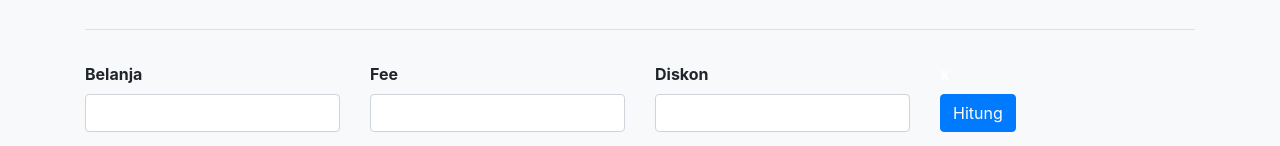
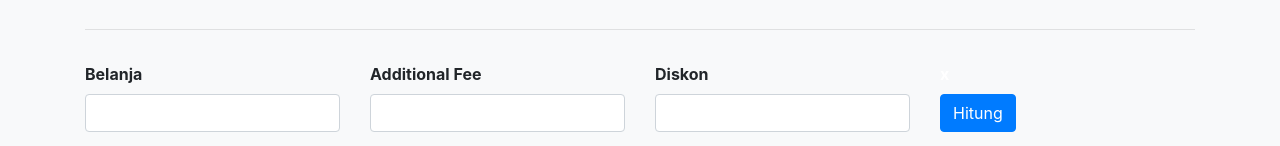
Before and after one commit to neracasurga/1, a plain HTML site: page index.html in a window 1280 px wide. Shown: the part 151-297 px from the top of the page. Drawn offline with nearby package versions, Linux system fonts and the light colour scheme.

Commit message:
Update index.html

```diff
--- a/index.html
+++ b/index.html
@@ -33,7 +33,7 @@
                     <input type="text" name="belanja" class="form-control">
                 </div>
                 <div class="form-group col-md-3">
-                    <label>Fee</label>
+                    <label>Additional Fee</label>
                     <input type="text" name="fee" class="form-control">
                 </div>
                 <div class="form-group col-md-3">
```
